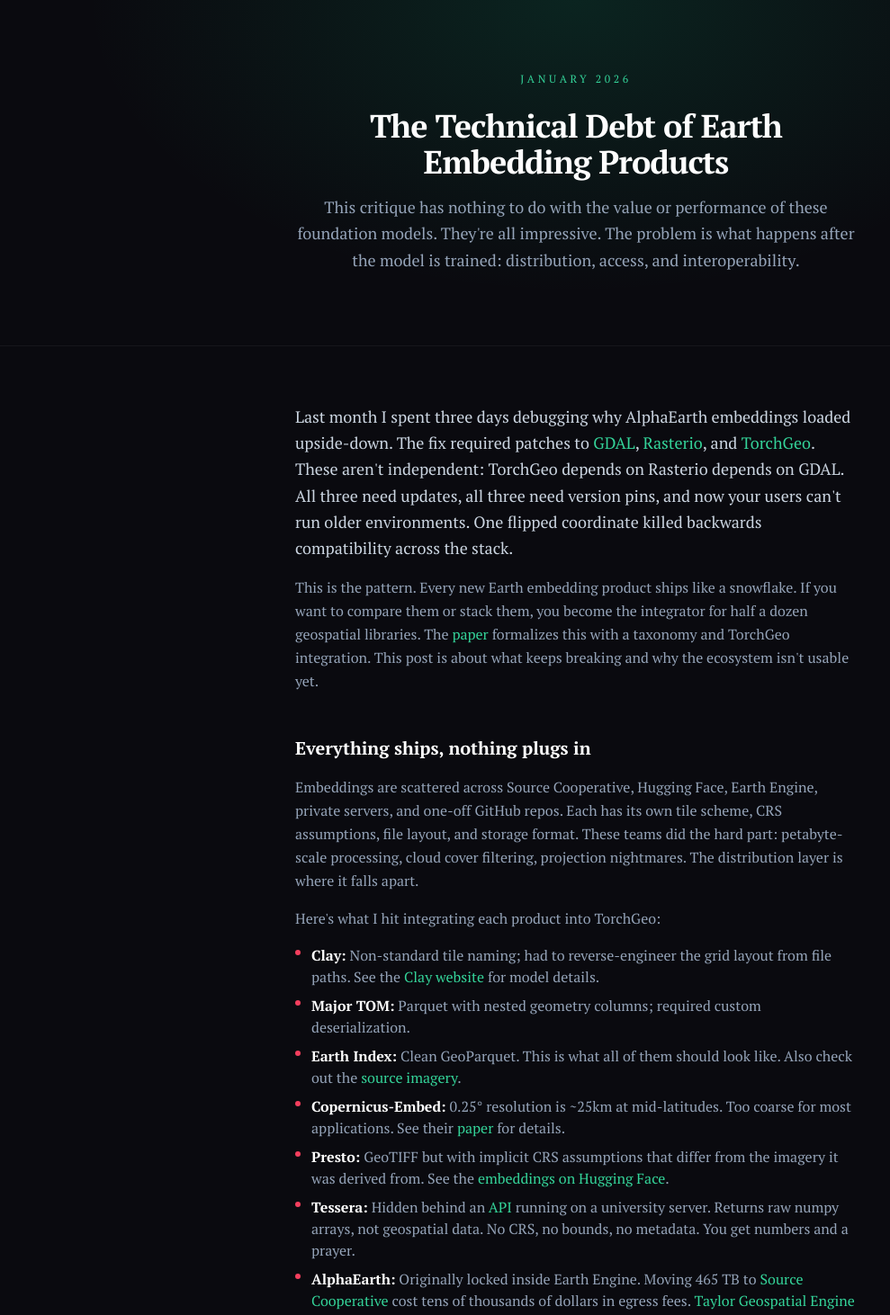
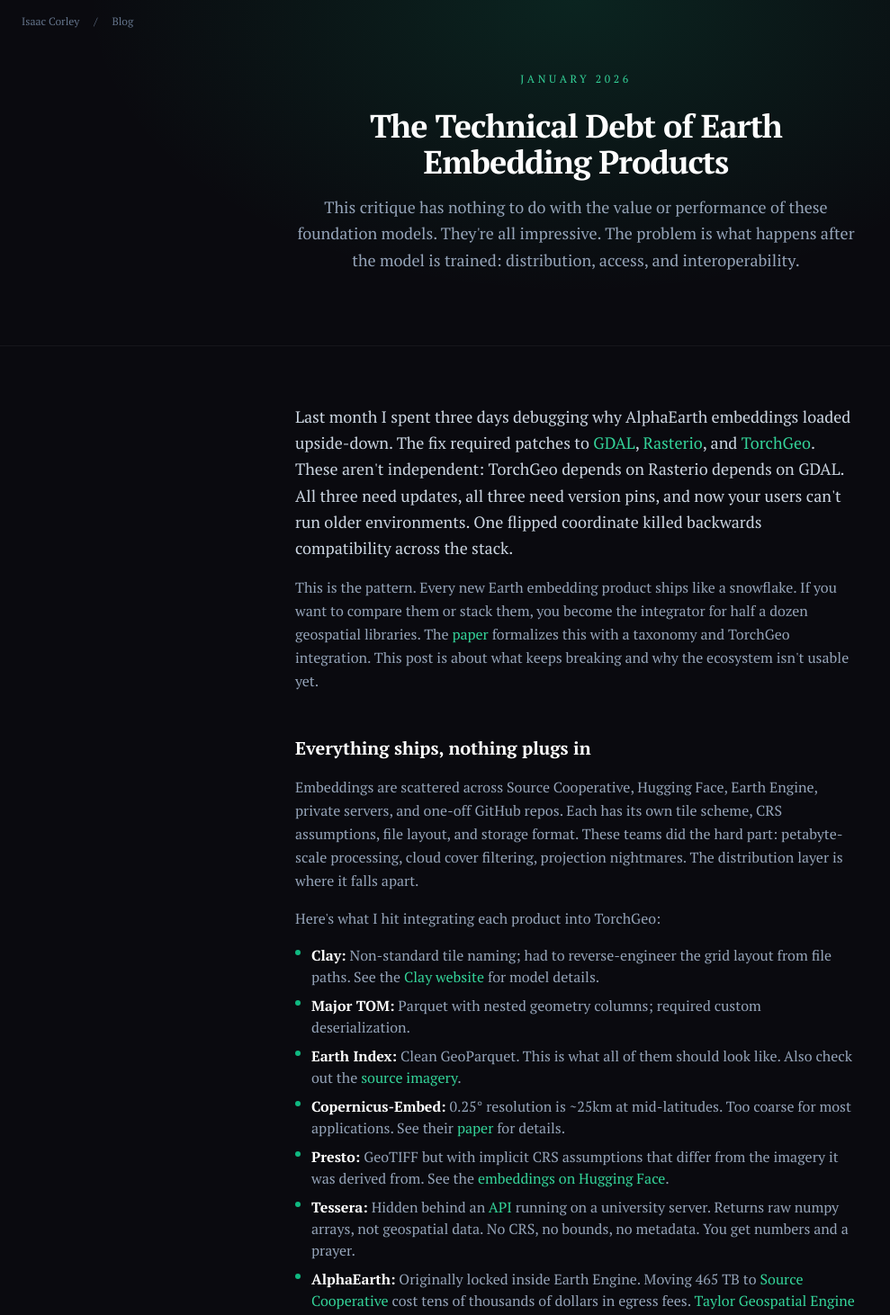
Before and after one commit to isaaccorley/isaaccorley.github.io, a Next.js app: page /earth-embedding-products in a window 1280 px wide. Shown: the top 1462 px of the page at 90% size, without its empty margins (0-989 px from the left). Built offline with nearby package versions, Linux system fonts and the light colour scheme.

Commit message:
feat: add breadcrumb nav to blog post, change bullets to emerald

```diff
--- a/src/app/earth-embedding-products/page.tsx
+++ b/src/app/earth-embedding-products/page.tsx
@@ -1,4 +1,5 @@
 import type { Metadata } from "next";
+import Link from "next/link";
 import { ArrowRight, Database, Target, Wrench } from "lucide-react";
 import { CodeBlock } from "@/components/code-block";
 import { Footer } from "@/components/footer";
@@ -195,6 +196,17 @@ export default function EarthEmbeddingProductsPage() {
 
   return (
     <div className="min-h-screen bg-[#0a0a0f]">
+      {/* Nav */}
+      <nav className="absolute top-0 left-0 right-0 z-10 flex items-center gap-4 px-6 py-4 text-xs text-slate-500">
+        <Link href="/" className="hover:text-slate-300 transition-colors">
+          Isaac Corley
+        </Link>
+        <span>/</span>
+        <Link href="/blog" className="hover:text-slate-300 transition-colors">
+          Blog
+        </Link>
+      </nav>
+
       {/* Hero */}
       <header className="relative overflow-hidden border-b border-white/5">
         <div
@@ -287,7 +299,7 @@ export default function EarthEmbeddingProductsPage() {
             </p>
             <ul className="space-y-2 text-slate-400">
               <li className="flex gap-3">
-                <span className="mt-1.5 h-1.5 w-1.5 shrink-0 rounded-full bg-rose-500" />
+                <span className="mt-1.5 h-1.5 w-1.5 shrink-0 rounded-full bg-emerald-500" />
                 <span>
                   <strong className="text-white">
                     <a
@@ -314,7 +326,7 @@ export default function EarthEmbeddingProductsPage() {
                 </span>
               </li>
               <li className="flex gap-3">
-                <span className="mt-1.5 h-1.5 w-1.5 shrink-0 rounded-full bg-rose-500" />
+                <span className="mt-1.5 h-1.5 w-1.5 shrink-0 rounded-full bg-emerald-500" />
                 <span>
                   <strong className="text-white">
                     <a
@@ -331,7 +343,7 @@ export default function EarthEmbeddingProductsPage() {
                 </span>
               </li>
               <li className="flex gap-3">
-                <span className="mt-1.5 h-1.5 w-1.5 shrink-0 rounded-full bg-rose-500" />
+                <span className="mt-1.5 h-1.5 w-1.5 shrink-0 rounded-full bg-emerald-500" />
                 <span>
                   <strong className="text-white">
                     <a
@@ -357,7 +369,7 @@ export default function EarthEmbeddingProductsPage() {
                 </span>
               </li>
               <li className="flex gap-3">
-                <span className="mt-1.5 h-1.5 w-1.5 shrink-0 rounded-full bg-rose-500" />
+                <span className="mt-1.5 h-1.5 w-1.5 shrink-0 rounded-full bg-emerald-500" />
                 <span>
                   <strong className="text-white">Copernicus-Embed:</strong> 0.25° resolution is
                   ~25km at mid-latitudes. Too coarse for most applications. See their{" "}
@@ -373,7 +385,7 @@ export default function EarthEmbeddingProductsPage() {
                 </span>
               </li>
               <li className="flex gap-3">
-                <span className="mt-1.5 h-1.5 w-1.5 shrink-0 rounded-full bg-rose-500" />
+                <span className="mt-1.5 h-1.5 w-1.5 shrink-0 rounded-full bg-emerald-500" />
                 <span>
                   <strong className="text-white">
                     <a
@@ -400,7 +412,7 @@ export default function EarthEmbeddingProductsPage() {
                 </span>
               </li>
               <li className="flex gap-3">
-                <span className="mt-1.5 h-1.5 w-1.5 shrink-0 rounded-full bg-rose-500" />
+                <span className="mt-1.5 h-1.5 w-1.5 shrink-0 rounded-full bg-emerald-500" />
                 <span>
                   <strong className="text-white">Tessera:</strong> Hidden behind an{" "}
                   <a
@@ -416,7 +428,7 @@ export default function EarthEmbeddingProductsPage() {
                 </span>
               </li>
               <li className="flex gap-3">
-                <span className="mt-1.5 h-1.5 w-1.5 shrink-0 rounded-full bg-rose-500" />
+                <span className="mt-1.5 h-1.5 w-1.5 shrink-0 rounded-full bg-emerald-500" />
                 <span>
                   <strong className="text-white">
                     <a
@@ -451,7 +463,7 @@ export default function EarthEmbeddingProductsPage() {
                 </span>
               </li>
             </ul>
-            <div className="rounded-xl border border-rose-500/20 bg-rose-500/5 p-4">
+            <div className="rounded-xl border border-rose-500/20 bg-emerald-500/5 p-4">
               <p className="text-sm font-medium text-rose-400">The problem:</p>
               <p className="mt-1 text-sm text-slate-400">
                 Every team solves distribution independently. The integration tax compounds across
```
